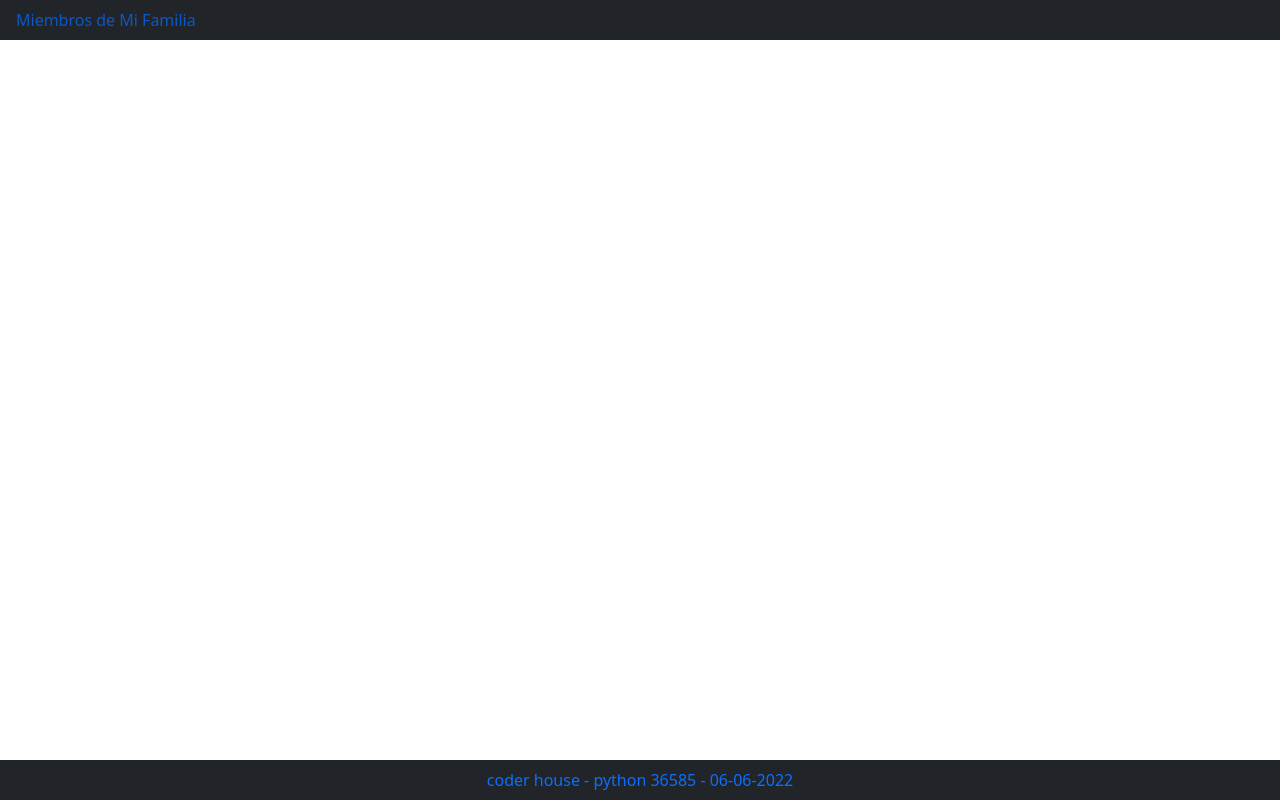
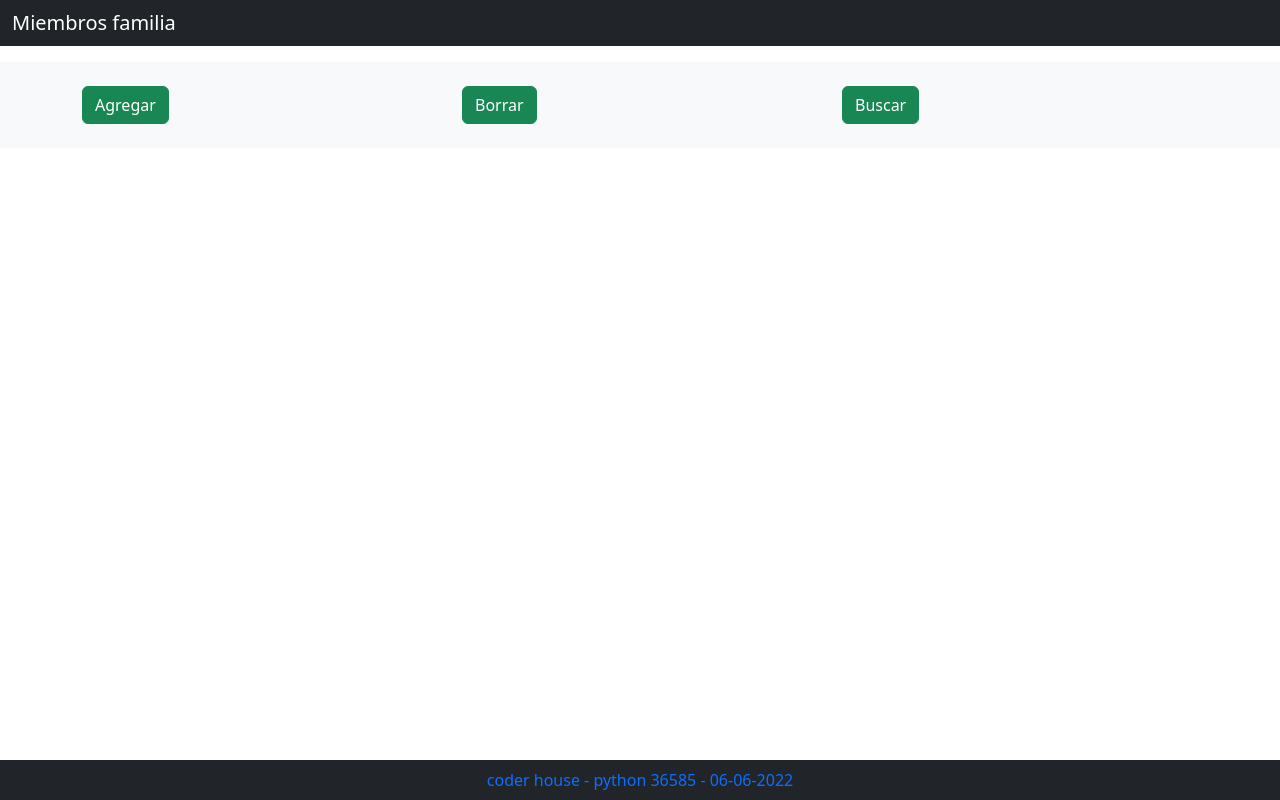
Before and after one commit to ClarisaKonopacki/MiPrimerMVT, a Django app: template DjangoUniApp/templates/familia_lista.html in a window 1280 px wide. Run offline with Django 3.2, Linux system fonts and the light colour scheme; the template is opened without the code that fills it, so the values that code supplies are empty; some libraries are stand-ins or nearby versions.

Commit message:
Nuevos cambios

```diff
--- a/DjangoUniApp/templates/MiembrosFamilia.html
+++ b/DjangoUniApp/templates/MiembrosFamilia.html
@@ -1,4 +1,4 @@
-{% extends "DjangoUniApp/familia_lista.html" %}
+{% extends "familia_lista.html" %}
 
 {% load bootstrap5 %}
 
@@ -28,7 +28,7 @@
                 <th scope="col">Acciones</th>
             </thead>
 
-            {% for persona in Personas %}
+            {% for persona in personas %}
             <tbody>
                 <tr>
                     <th scope="row">{{persona.id}} </th>
--- a/DjangoUniApp/templates/familia_lista.html
+++ b/DjangoUniApp/templates/familia_lista.html
@@ -1,23 +1,51 @@
-
-
 {% load bootstrap5 %}
-
 {# Load CSS and JavaScript #}
 {% bootstrap_css %}
 {% bootstrap_javascript %}
-
 {# Display django.contrib.messages as Bootstrap alerts #}
 {% bootstrap_messages %}
+<!-- <esto es la cabecera/header> -->
+  <body id="page-top">
+    <!-- Navigation-->
+    <nav class="navbar navbar-dark bg-dark">
+      <div class="container-fluid">
+        <div class="navbar-header">
+          <a class="navbar-brand" href="{%url  'index' %}">Miembros familia</a>
+        </div>
+      </div>
+    </nav>
+    <!-- Header-->
+    <header class="bg-light">
+      <div class="container px-4 text-center">
+          <h1 class="fw-bolder"></h1>
+          <p class="lead"></p>
+      </div><br>
+      <div class="container">
+        <div class="row">
+          <div class="col-4">
+            {% url 'agregar' as agregar_url %}
+            {% bootstrap_button "Agregar" button_class="btn-success" button_type="link" href=agregar_url %}
+          </div>
+          <div class="col-4">
+            {% url 'borrar' as borrar_url %}
+            {% bootstrap_button "Borrar" button_class="btn-success" button_type="link" href=borrar_url %}
+          </div>
+          <div class="col-4">
+            {% url 'buscar' as buscar_url %}
+            {% bootstrap_button "Buscar" button_class="btn-success" button_type="link" href=buscar_url %}
+          </div>
+        </div><br>
+      </div>
+    </header><br>
+    <div class="section">
+    {% block  cuerpo %}
+    {% endblock %}
+    {# Display django.contrib.messages as Bootstrap alerts #}
+    {% bootstrap_messages %}
+    </div>
+  </body>
 
-<!-- <esto es la cabecera/header> -->
-<ul class="nav bg-dark fixed">
-  <li class="nav-item">
-    <a class="nav-link active" href="{%url  'index' %}"> Miembros de Mi Familia</a>
-  </li>
-</ul>
 
-{%block cuerpo%}
-{%endblock%}
 <!-- <esto es el pie/ footer > -->
 <ul class="nav bg-dark fixed-bottom justify-content-center">
   <li class="nav-item">
--- a/DjangoUniApp/templates/form_carga.html
+++ b/DjangoUniApp/templates/form_carga.html
@@ -1,4 +1,4 @@
-{% extends "DjangoUniApp/familia_lista.html" %}
+{% extends "familia_lista.html" %}
 
 
 
--- a/DjangoUniApp/urls.py
+++ b/DjangoUniApp/urls.py
@@ -1,5 +1,5 @@
 from django.urls import path
-from DjangoUniApp.views import index, agregar,borrar, buscar
+from DjangoUniApp.views import index, agregar,borrar, buscar, form_carga
 
 urlpatterns =[
     path('', index, name='index'),
--- a/DjangoUniApp/views.py
+++ b/DjangoUniApp/views.py
@@ -39,14 +39,14 @@ def agregar(request):
             edad = form.cleaned_data['edad']
             Persona(nombre=nombre, apellido=apellido, email=email, fecha_nacimiento=fecha_nacimiento, edad=edad).save()
 
-            return HttpResponseRedirect("/")
+            return HttpResponseRedirect("/DjangoUniApp/")
     elif request.method == "GET":
         form = PersonaForm()
     else:
         return HttpResponseBadRequest("Error no conzco ese metodo para esta request")
 
 
-    return render(request, 'DjangoUniApp/form_carga.html', {'form': form})
+    return render(request, 'form_carga.html', {'form': form})
 
 
 def borrar(request, identificador):
@@ -81,4 +81,4 @@ def buscar(request):
            palabra_a_buscar = form_busqueda.cleaned_data['palabra_a_buscar']
            personas = Persona.objects.filter(nombre__icontains=palabra_a_buscar)
 
-        return  render(request, 'lista_familiares.html', {"personas": personas})
+        return  render(request, 'MiembrosFamiliares.html', {"personas": personas})
```
